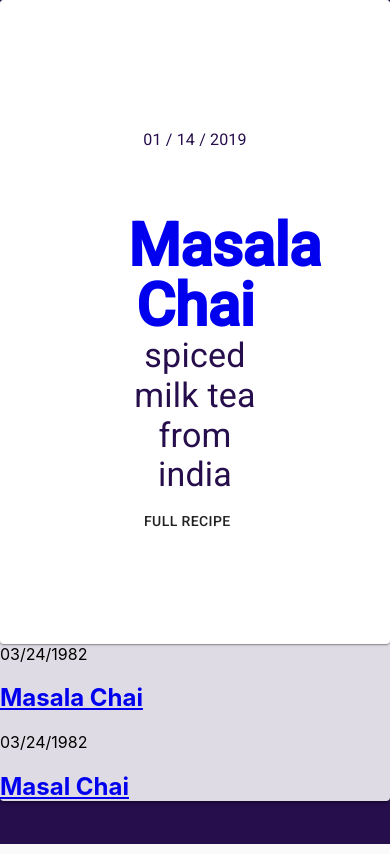
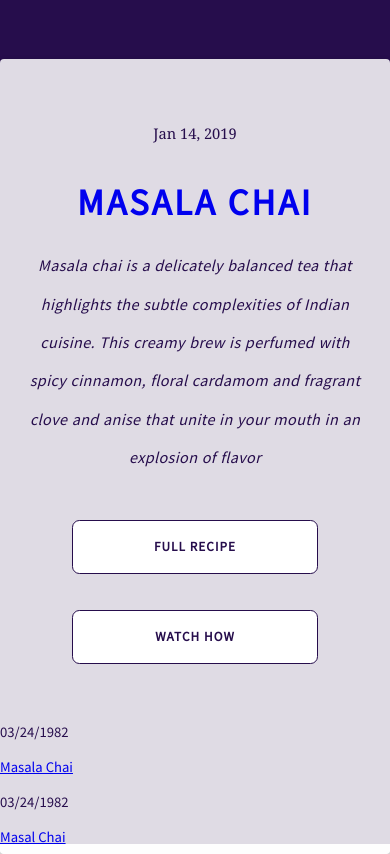
Before and after one commit to matthewkeil/bougie.haus, a React (Create React App) app: page / in a window 390 px wide. Built offline with nearby package versions, Linux system fonts and the light colour scheme.

Commit message:
starting to understand responsive design

```diff
--- a/public/index.html
+++ b/public/index.html
@@ -5,7 +5,7 @@
 
     <link rel="shortcut icon" href="%PUBLIC_URL%/favicon.ico" />
 
-    <link rel="stylesheet" href="https://fonts.googleapis.com/css?family=Roboto:300,400,500" />
+    <link href="https://fonts.googleapis.com/css?family=Source+Sans+Pro" rel="stylesheet">
     <link rel="stylesheet" href="https://fonts.googleapis.com/icon?family=Material+Icons" />
 
     <meta name="viewport" content="width=device-width, initial-scale=1, shrink-to-fit=no" />
--- /dev/null
+++ b/src/components/Recipes/Hero.jsx
@@ -0,0 +1,101 @@
+import React from 'react';
+import {Link} from 'react-router-dom';
+
+import styles from './Hero.module.css';
+
+const Hero = ({hero}) => {
+
+    const actions = [{
+        text: 'full recipe',
+        url: '/recipes/' + hero.shortid
+    }];
+
+    if (hero.video) actions.push({
+        text: 'watch how',
+        url: `/recipes/${hero.shortid}/videos/watch`
+    });
+
+    function stringifyMonth(index) {
+        switch(index) {
+            case 0:
+                return 'Jan';
+            case 1:
+                return 'Feb';
+            case 3:
+                return 'Apr';
+            case 4:
+                return 'May';
+            case 5:
+                return 'Jun';
+            case 6:
+                return 'Jul';
+            case 7:
+                return 'Aug';
+            case 8:
+                return 'Sep';
+            case 9:
+                return 'Oct';
+            case 10:
+                return 'Nov';
+            case 11:
+                return 'Dec';
+            default:
+                return 'Mar';
+        }
+    }
+
+    function stringifyDay(digit) {
+        if (digit < 10) {
+            return '0' + digit;
+        }
+        return `${digit}`;
+    }
+
+    function getToday(date) {
+
+        const today = date instanceof Date
+            ? date
+            : Number.isFinite(date)
+                ? new Date(date)
+                : new Date();
+
+        const m = today.getMonth();
+        const d = today.getDate();
+        const y = today.getFullYear();
+
+        return `${stringifyMonth(m)} ${stringifyDay(d)}, ${y}`;
+    }
+
+    const Overlay = () => hero.image || hero.video
+        ? <div className={styles.overlay}>
+            <Link to="">
+                {hero.video
+                  ? <h1>this is where the video goes</h1>
+                  : <img src={hero.image.src} alt={!!hero.image.title ? hero.image.title : 'hero image'} className={styles.image}/>
+                }
+            </Link>
+        </div>
+        : null;
+
+    return (<article className={styles.card}>
+        {/* <Overlay /> */}
+        <div className={styles.content}>
+            <span className={styles.date}>{getToday(hero.date)}</span>
+            <Link to="" style={{textDecoration: 'none'}}>
+                <h2 className={styles.name}>{hero.name}</h2>
+            </Link>
+            <span className={styles.description}>{hero.description}</span>
+        </div>
+        <ul className={styles.actions}>
+        {actions.map((action, key) => (
+            <li key={key} className={styles.actionItem}>
+                <Link to={action.url} className={styles.link}>{action.text}</Link>
+            </li>
+        ))}
+        </ul>
+    </article>);
+};
+
+
+
+export default (Hero);
--- /dev/null
+++ b/src/components/Recipes/Hero.module.css
@@ -0,0 +1,158 @@
+.card {
+    display: flex;
+    flex-direction: column;
+    position: relative;
+    padding-top: 4rem;
+    padding-right: 2rem;
+    padding-bottom: 2rem;
+    padding-left: 2rem;
+    margin-top: 4rem;
+}
+
+.overlay {
+    position: absolute;
+    opacity: 0;
+    transition: .15s ease;
+    background-color: rgba(38, 13, 76, .9);
+    top: 0;
+    left: 0;
+    right: 0;
+    bottom: 0;
+}
+
+.card:hover .overlay {
+    opacity: 1;
+}
+
+.image {
+    width: 100%;
+}
+
+.content {
+    display: block;
+    max-width: 36rem;
+    align-self: center;
+    margin-bottom: 2rem;
+    text-align: center;
+}
+
+.date {
+    font-family: 'Merriweather', 'Georgia', serif;
+    display: inline-block;
+    line-height: 2.375;
+    font-size: 1rem;
+    vertical-align: baseline;
+    font-weight: 300;
+    padding: 0;
+    margin-top: -1rem;
+    margin-bottom: 2rem;
+}
+
+.name {
+    font-size: 2.5rem;
+    line-height: 1.2;
+    font-weight: 900;
+    margin-bottom: 1.5rem;
+    text-transform: uppercase;
+    letter-spacing: 0.075em;
+}
+
+.description {
+    font-size: 1.1rem;
+    letter-spacing: .025rem;
+    word-spacing: .05rem;
+    font-weight: 200;
+    font-style: italic;
+    line-height: 2.375;
+}
+
+.actions {
+    display: flex;
+    flex-direction: column;
+    flex-wrap: wrap;
+    align-items: center;
+    align-self: center;
+    justify-content: space-around;
+    width: 100%;
+    max-width: 36rem;
+    background-color: transparent;
+    padding-left: 2rem;
+    padding-right: 2rem;
+}
+
+.actionItem {
+    display: inline-block;
+    background-color: #fff;
+    border: .1rem solid #260d4c;
+    border-radius: .5rem;
+    text-align: center;
+    margin-top: 1rem;
+    margin-bottom: 1.5rem;
+    width: 90%;
+}
+
+.link {
+    color: #260d4c;
+    font-size: .9rem;
+    font-weight: 900;
+    letter-spacing: 1.08px;
+    line-height: 3.5rem;
+    padding-left: 1.75rem;
+    padding-right: 1.75rem;
+    text-decoration: none;
+    text-transform: uppercase;
+}
+
+@media (min-width: 361px) {
+    .link {
+        padding-left: 2.75rem;
+        padding-right: 2.75rem;
+    }
+}
+
+@media (min-width: 481px) {
+    .actionItem {
+        width: 60%;
+    }
+}
+
+@media (min-width: 737px) {
+    .actionItem {
+        width: auto;
+    }
+
+    .actions {
+        flex-direction: row;
+    }
+
+    .card {
+        padding-top: 6rem;
+        padding-right: 4rem;
+        padding-bottom: 4rem;
+        padding-left: 4rem;
+    }
+
+    .content {
+        margin-bottom: 3rem;
+    }
+
+    .date {
+        margin-top: -2rem;
+    }
+
+    .name {
+        font-size: 4rem;
+        line-height: 1.1;
+        margin: 0 0 2rem 0;
+        letter-spacing: 0.075em;
+    }
+}
+
+@media (min-width: 1280px) {
+    .card {
+        padding-top: 8rem;
+        padding-right: 8rem;
+        padding-bottom: 6rem;
+        padding-left: 8rem;
+    }
+}
--- a/src/components/Recipes/Recipes.jsx
+++ b/src/components/Recipes/Recipes.jsx
@@ -1,15 +1,8 @@
 import React, { Component } from 'react';
-import styled from 'styled-components';
+// import styled from 'styled-components';
 import {Link} from 'react-router-dom';
 
-import Typography from '@material-ui/core/Typography';
-import Button from '@material-ui/core/Button';
-import Card from '@material-ui/core/Card';
-import CardContent from '@material-ui/core/CardContent';
-import CardActions from '@material-ui/core/CardActions';
-import CardActionArea from '@material-ui/core/CardActionArea';
-import CardMedia from '@material-ui/core/CardMedia';
-import { withStyles } from '@material-ui/core/styles';
+import Hero from './Hero';
 
 
 const RecipeListItem = ({recipe}) => {
@@ -26,82 +19,6 @@ const RecipeListItem = ({recipe}) => {
     );
 };
 
-const heroStyles = theme => {
-    console.log(theme);
-
-    return ({
-        card: {
-            paddingLeft: '8rem',
-            paddingRight: '8rem',
-            paddingTop: '8rem',
-            paddingBottom: '6rem',
-        },
-        content: {
-            textAlign: 'center',
-            margin: 0,
-            padding: 0,
-            color: theme.palette.primary.dark
-        },
-        date: {
-            fontSize: '1rem',
-            padding: 0,
-            marginTop: 0,
-            marginLeft: 0,
-            marginRight: 0,
-            marginBottom: '4rem',
-            color: 'inherit',
-        },
-        name: {
-            fontWeight: 900,
-            color: 'inherit'
-        },
-        slug: {
-            color: 'inherit',
-        }
-    });
-};
-
-const Hero = withStyles(heroStyles)(({hero, classes}) => {
-
-    function stringify(digit) {
-        if (digit < 10) {
-            return '0' + digit;
-        }
-        return `${digit}`;
-    }
-
-    function getToday(date) {
-        const today = date instanceof Date ? date : new Date();
-        const d = today.getDate();
-        const m = today.getMonth() + 1;
-        const y = today.getFullYear();
-
-        return `${stringify(m)} / ${stringify(d)} / ${y}`;
-    }
-
-    return (<Card className={classes.card}>
-        <CardActionArea>
-            <CardContent className={classes.content}>
-                <Typography className={classes.date}>{getToday(hero.date)}</Typography>
-                <Typography variant="h2" className={classes.name}>
-                    <Link to="" style={{textDecoration: 'none'}}>{hero.name}</Link>
-                </Typography>
-                <Typography variant="h4" className={classes.slug}>{hero.slug}</Typography>
-            </CardContent>
-            {!!hero.image
-                ? <CardMedia>
-                    <Link to="">
-                        <img src={hero.image.url} alt={hero.image.title} />
-                    </Link>
-                </CardMedia>
-                : null}
-        </CardActionArea>
-        <CardActions>
-            <Button>Full Recipe</Button>
-        </CardActions>
-    </Card>);
-});
-
 class Recipes extends Component {
 
     _recipes = [{
@@ -110,7 +27,11 @@ class Recipes extends Component {
         name: 'Masala Chai',
         slug: 'spiced milk tea from india',
         description: 'Masala chai is a delicately balanced tea that highlights the subtle complexities of Indian cuisine.  This creamy brew is perfumed with spicy cinnamon, floral cardamom and fragrant clove and anise that unite in your mouth in an explosion of flavor',
-        picture: 'url',
+        image: {
+            src: 'https://cdn.bougie.haus/images/recipes/eD8Ds204/masala_chai.jpg',
+            title: 'masala chai spices',
+        },
+        video: {},
         versions: [{
             ingredients: [],
             process: []
@@ -146,7 +67,7 @@ class Recipes extends Component {
         return (
             <div className="main">
                 { !!hero ? <Hero hero={hero} /> : null }
-                <section className="posts">
+                <section className="recipes">
                     {this._recipes.map((recipe, key) => {
                         if (recipe.shortid !== hero.shortid) {
                                 return <RecipeListItem key={key} recipe={recipe}/>
@@ -160,4 +81,5 @@ class Recipes extends Component {
     }
 }
 
+
 export default Recipes;
--- a/src/index.css
+++ b/src/index.css
@@ -1,15 +1,67 @@
-body {
+/* CSS Reset */
+html, body, div, span, applet, object, iframe,
+h1, h2, h3, h4, h5, h6, p, blockquote, pre,
+a, abbr, acronym, address, big, cite, code,
+del, dfn, em, img, ins, kbd, q, s, samp,
+small, strike, strong, sub, sup, tt, var,
+b, u, i, center,
+dl, dt, dd, ol, ul, li,
+fieldset, form, label, legend,
+table, caption, tbody, tfoot, thead, tr, th, td,
+article, aside, canvas, details, embed,
+figure, figcaption, footer, header, hgroup,
+menu, nav, output, ruby, section, summary,
+time, mark, audio, video {
+	margin: 0;
+	padding: 0;
+	border: 0;
+	font-size: 100%;
+	font: inherit;
+	vertical-align: baseline;
+	box-sizing: border-box;
+}
+article, aside, details, figcaption, figure,
+footer, header, hgroup, menu, nav, section {
+	display: block;
+}
+html {
   margin: 0;
-  padding: 0;
-  font-family: -apple-system, BlinkMacSystemFont, "Segoe UI", "Roboto", "Oxygen",
-    "Ubuntu", "Cantarell", "Fira Sans", "Droid Sans", "Helvetica Neue",
-    sans-serif;
+	padding: 0;
+	font-size: 10pt;
   -webkit-font-smoothing: antialiased;
   -moz-osx-font-smoothing: grayscale;
-  background-color: #000;
+}
+ol, ul {
+	list-style: none;
+}
+code {
+  font-family: source-code-pro, monospace;
+}
+/* CSS Reset */
+
+
+body {
+	line-height: 2.375;
+	font-size: 1rem;
+	color: #260d4c;
+  background-color: #260d4c;
+  font-family: "Source Sans Pro", "Roboto", sans-serif;
 }
 
-code {
-  font-family: source-code-pro, Menlo, Monaco, Consolas, "Courier New",
-    monospace;
+@media (min-width: 361px) {
+	html {
+		font-size: 11pt;
+	}
 }
+
+@media (min-width: 981px) {
+	html {
+		font-size: 12pt;
+	}
+}
+
+@media (min-width: 1281px) {
+	html {
+		font-size: 16pt;
+	}
+}
```
Also changed, not shown: src/components/Recipes/Recipes.css (deleted, +0 -11 lines).
